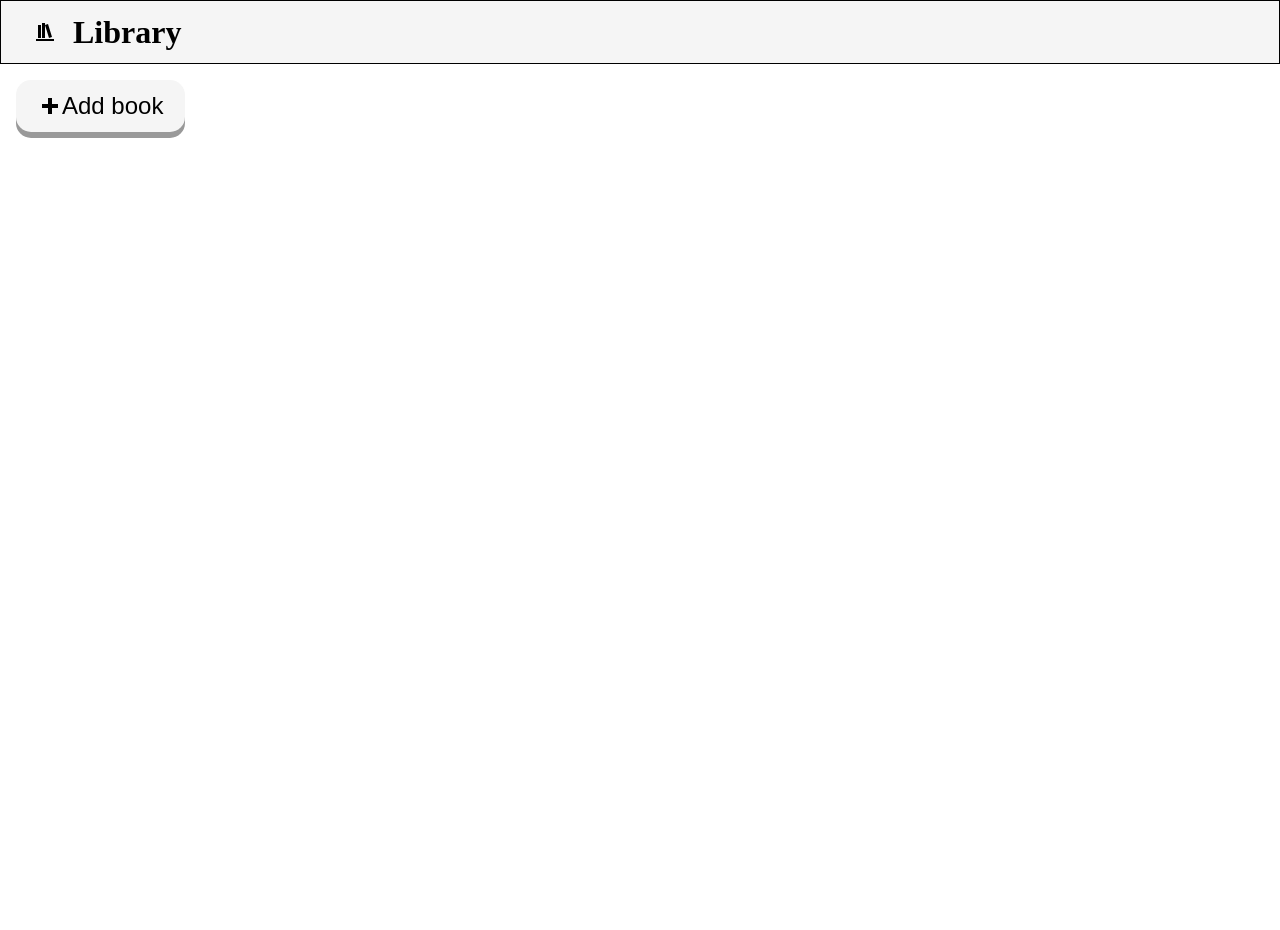
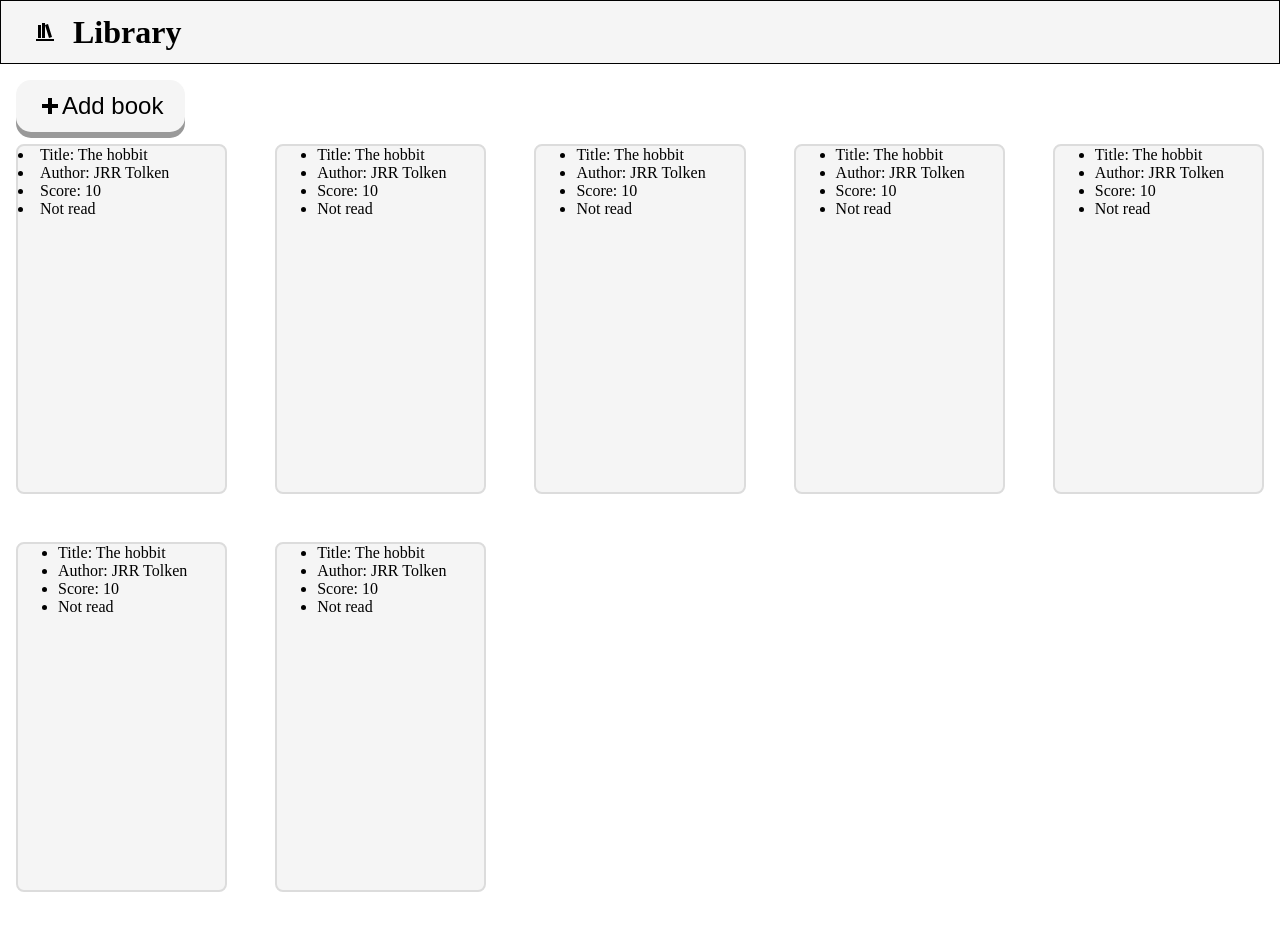
Before and after one commit to sesamDev/odin-library, a plain HTML site: page index.html in a window 1280 px wide. Before the commit the page ends 800 px from the top, so only its background shows below. Drawn offline with Linux system fonts and the light colour scheme.

Commit message:
Main content grid added and init cards

```diff
--- a/index.html
+++ b/index.html
@@ -17,13 +17,67 @@
         </svg>
         <p>Library</p>
     </div>
+    <button class="add-book">
+        <svg style="width:24px;height:24px" viewBox="0 0 24 24">
+            <path fill="currentColor" d="M20 14H14V20H10V14H4V10H10V4H14V10H20V14Z" />
+        </svg>
+        <span>Add book</span>
+    </button>
     <div class="main-content">
-        <button class="add-book">
-            <svg style="width:24px;height:24px" viewBox="0 0 24 24">
-                <path fill="currentColor" d="M20 14H14V20H10V14H4V10H10V4H14V10H20V14Z" />
-            </svg>
-            <span>Add book</span>
-        </button>
+        <div class="book-card">
+            <li id="cardTitle">Title: The hobbit</li>
+            <li id="cardAuthor">Author: JRR Tolken</li>
+            <li id="cardScore">Score: 10</li>
+            <li id="cardRead">Not read</li>
+        </div>
+        <div class="book-card">
+            <ul>
+                <li id="cardTitle">Title: The hobbit</li>
+                <li id="cardAuthor">Author: JRR Tolken</li>
+                <li id="cardScore">Score: 10</li>
+                <li id="cardRead">Not read</li>
+            </ul>
+        </div>
+        <div class="book-card">
+            <ul>
+                <li id="cardTitle">Title: The hobbit</li>
+                <li id="cardAuthor">Author: JRR Tolken</li>
+                <li id="cardScore">Score: 10</li>
+                <li id="cardRead">Not read</li>
+            </ul>
+        </div>
+        <div class="book-card">
+            <ul>
+                <li id="cardTitle">Title: The hobbit</li>
+                <li id="cardAuthor">Author: JRR Tolken</li>
+                <li id="cardScore">Score: 10</li>
+                <li id="cardRead">Not read</li>
+            </ul>
+        </div>
+        <div class="book-card">
+            <ul>
+                <li id="cardTitle">Title: The hobbit</li>
+                <li id="cardAuthor">Author: JRR Tolken</li>
+                <li id="cardScore">Score: 10</li>
+                <li id="cardRead">Not read</li>
+            </ul>
+        </div>
+        <div class="book-card">
+            <ul>
+                <li id="cardTitle">Title: The hobbit</li>
+                <li id="cardAuthor">Author: JRR Tolken</li>
+                <li id="cardScore">Score: 10</li>
+                <li id="cardRead">Not read</li>
+            </ul>
+        </div>
+        <div class="book-card">
+            <ul>
+                <li id="cardTitle">Title: The hobbit</li>
+                <li id="cardAuthor">Author: JRR Tolken</li>
+                <li id="cardScore">Score: 10</li>
+                <li id="cardRead">Not read</li>
+            </ul>
+        </div>
     </div>
     <!-- <img src="/assets/rafael-m-CTNHIGI2WcU-unsplash.jpg" alt="Picture of Library">
     <div class="button-container">
--- a/style.css
+++ b/style.css
@@ -21,7 +21,15 @@
     margin-left: 2rem;
 }
 
+.main-content {
+    display: grid;
+    margin: 5rem 1rem;
+    grid-template-columns: repeat(5, 1fr);
+    gap: 3rem;
+}
+
 .add-book {
+    position: absolute;
     padding: 12px 22px;
     font-size: 24px;
     cursor: pointer;
@@ -44,6 +52,13 @@
     background-color: rgb(220, 220, 220);
     box-shadow: 0 4px #666;
     transform: translateY(2px);
+}
+
+.book-card {
+    background-color: whitesmoke;
+    height: 350px;
+    border: 2px solid rgb(220, 220, 220);
+    border-radius: .5rem;
 }
 
 /* body {
```
